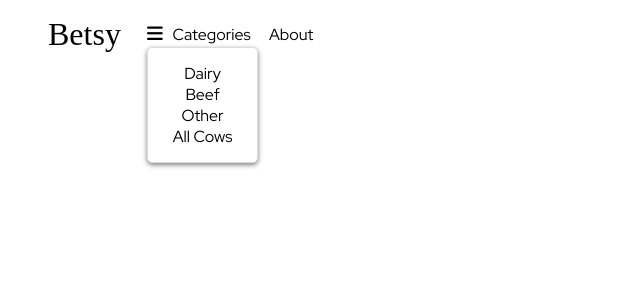
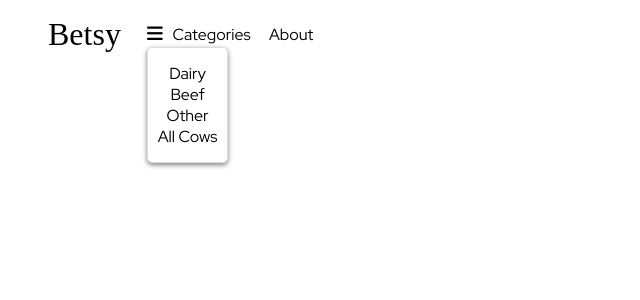
Before and after one commit to hcoates86/betsy, a React (Create React App) app in the folder frontend/: page /new-listing in a window 1280 px wide. Both pictures are taken after a click on the button "Categories". Shown: the top 300 px of the page, without its empty margins (0-640 px from the left). Built offline with nearby package versions, Linux system fonts and the light colour scheme; no server answers; a web font is replaced by a local one.

Commit message:
category hover fixed

```diff
--- a/frontend/src/components/Categories/index.js
+++ b/frontend/src/components/Categories/index.js
@@ -2,7 +2,6 @@ import { getListings } from '../../store/listings';
 import { useEffect } from 'react';
 import { useDispatch, useSelector } from 'react-redux';
 import { useParams } from 'react-router-dom';
-import './Categories.css';
 import ListingItem from '../ListingItem';
 
 
--- a/frontend/src/components/DeleteListing/index.js
+++ b/frontend/src/components/DeleteListing/index.js
@@ -14,8 +14,8 @@ const DeleteListing = ({ productId }) => {
     return (
         <div>
             <h2>Are you sure you want to delete this listing?</h2>
-            <button className='margin-bottom' onClick={handleDelete}>Delete</button>
-            <button className='button-white' onClick={closeModal}>Cancel</button>
+            <button className='margin-bottom button-delete' onClick={handleDelete}>Delete</button>
+            <button className='button-white button-delete' onClick={closeModal}>Cancel</button>
         </div>
     )
 }
--- a/frontend/src/components/DeleteReviewModal/index.js
+++ b/frontend/src/components/DeleteReviewModal/index.js
@@ -17,8 +17,8 @@ function DeleteReviewModal({reviewId, productId}) {
     return (
         <div className="del-modal">
         <h2>Are you sure you want to delete this review?</h2>
-        <button className='margin-bottom' onClick={confirmDelete}>Delete</button>
-        <button className='button-white' onClick={closeModal}>Cancel</button>
+        <button className='margin-bottom button-delete' onClick={confirmDelete}>Delete</button>
+        <button className='button-white button-delete' onClick={closeModal}>Cancel</button>
         </div>
     )
 }
--- a/frontend/src/components/ListingForm/ListingForm.css
+++ b/frontend/src/components/ListingForm/ListingForm.css
@@ -80,6 +80,7 @@ label {
     border-color: gainsboro;
     position: relative;
     left: 3em;
+    border-radius: 3px;
 }
 
 #price-div {
--- a/frontend/src/components/Navigation/CategoryButton.js
+++ b/frontend/src/components/Navigation/CategoryButton.js
@@ -28,7 +28,7 @@ function CategoryButton() {
 
   const closeMenu = () => setShowMenu(false);
 
-  const ulClassName = "category hover-focus" + (showMenu ? "" : " hidden");
+  const ulClassName = "category" + (showMenu ? "" : " hidden");
 
   return (
     <>
@@ -37,17 +37,18 @@ function CategoryButton() {
         <i className="fa-solid fa-bars"></i> <span className="category-text">&nbsp; Categories</span>
       </button>
     </div>
+
       <ul className={ulClassName} ref={ulRef}>
-        <li>
+        <li className="category-li">
           <NavLink exact to="/category/1">Dairy</NavLink>
         </li>
-        <li>
+        <li className="category-li">
           <NavLink className='' exact to="/category/2">Beef</NavLink>
         </li>
-        <li>
+        <li className="category-li">
           <NavLink className='' exact to="/category/3">Other</NavLink>
         </li>
-        <li>
+        <li className="category-li">
         <NavLink id='all-cow' exact to="/listings">All Cows</NavLink>
         </li>
       </ul>
--- a/frontend/src/components/Navigation/Navigation.css
+++ b/frontend/src/components/Navigation/Navigation.css
@@ -76,7 +76,10 @@
     padding: 15px;
     border-radius: 5px;
     box-shadow: 0px 2px 5px gray;
+    box-sizing: border-box;
+
 }
+
 
 .fa-bars {
   font-size: large;
@@ -170,3 +173,14 @@
   font-size: larger;
   vertical-align: .3em;
 }
+
+.category-li {
+
+  margin-left: -15px;
+  margin-right: -15px;
+}
+
+.category-li:hover {
+  background-color: gainsboro;
+  text-decoration: underline;
+}
--- a/frontend/src/components/UserListings/UserListings.css
+++ b/frontend/src/components/UserListings/UserListings.css
@@ -1,3 +1,8 @@
 .space-right {
     margin-right: 5px;
 }
+
+.listing-button-div {
+    margin-top: .5em;
+    text-align: center;
+}
--- a/frontend/src/components/UserListings/index.js
+++ b/frontend/src/components/UserListings/index.js
@@ -5,6 +5,7 @@ import ListingItem from '../ListingItem';
 import OpenModalButton from '../OpenModalButton';
 import DeleteListing from '../DeleteListing';
 import { Link } from 'react-router-dom';
+import "./UserListings.css"
 
 
 const UserListings = () => {
@@ -31,6 +32,7 @@ const UserListings = () => {
                 {listings.filter(listing => listing.userId === user.id).map(listing => (
                     <div key={listing.id}>
                         <ListingItem listing={listing}/>
+                        <div className='listing-button-div'>
                             <OpenModalButton
                                 buttonText='Delete'
                                 buttonClass='space-right'
@@ -42,6 +44,7 @@ const UserListings = () => {
                                 Update
                             </button>
                                 </Link>
+                        </div>
 
                     </div>
                 ))}
--- a/frontend/src/context/Modal.css
+++ b/frontend/src/context/Modal.css
@@ -75,7 +75,3 @@ width: 100%;
   align-items: center;
   padding: 15px;
 }
-
-.sixteen {
-  font-size: 1em;
-}
--- a/frontend/src/index.css
+++ b/frontend/src/index.css
@@ -102,3 +102,9 @@ textarea {
     font-weight: 500;
     font-size: 1em;
 }
+
+.button-delete {
+    padding: 8px;
+    font-weight: 500;
+    font-size: 1em;
+  }
```
Also changed, not shown: frontend/src/components/Categories/Categories.css (deleted), 1 other file (tests, documents, lock files or other folders). Lines whose indentation alone changed are shown as unchanged.
